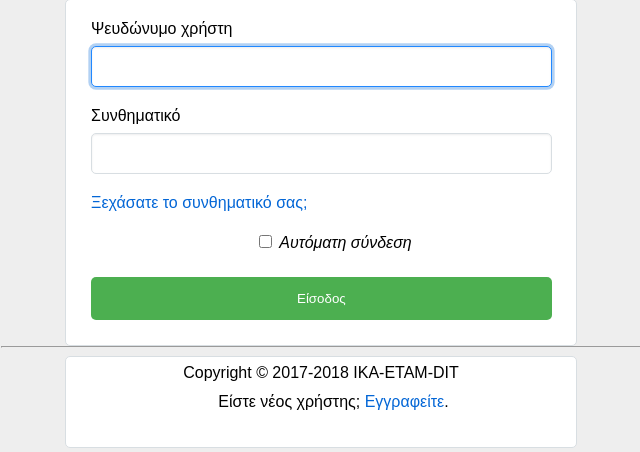
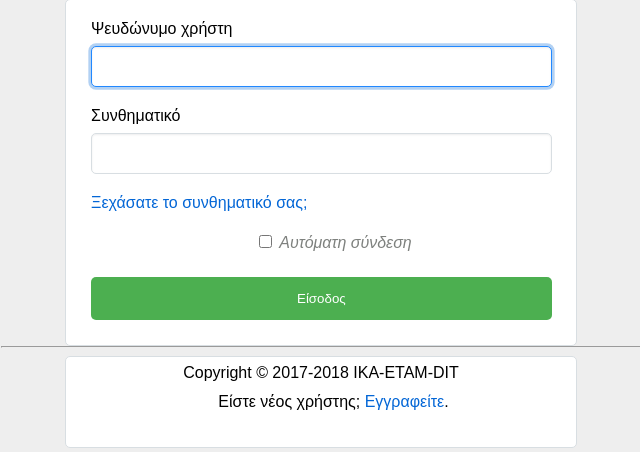
Before and after one commit to TheofilosBel/IKAProject, a PHP site: page /login.php in a window 1280 px wide. Shown: the part 233-685 px from the top of the page, without its empty margins (319-959 px from the left). Run offline with PHP 8.4, Linux system fonts and the light colour scheme.

Commit message:
Changed auto login colors

```diff
--- a/www/public_src/css/login.css
+++ b/www/public_src/css/login.css
@@ -67,6 +67,7 @@ input[type=submit]:hover {
     text-align: center;
     padding: 20px 0px 5px;
     font-style: italic;
+    color: rgb(126, 129, 126);
 }
 
 .signup-box {
```
